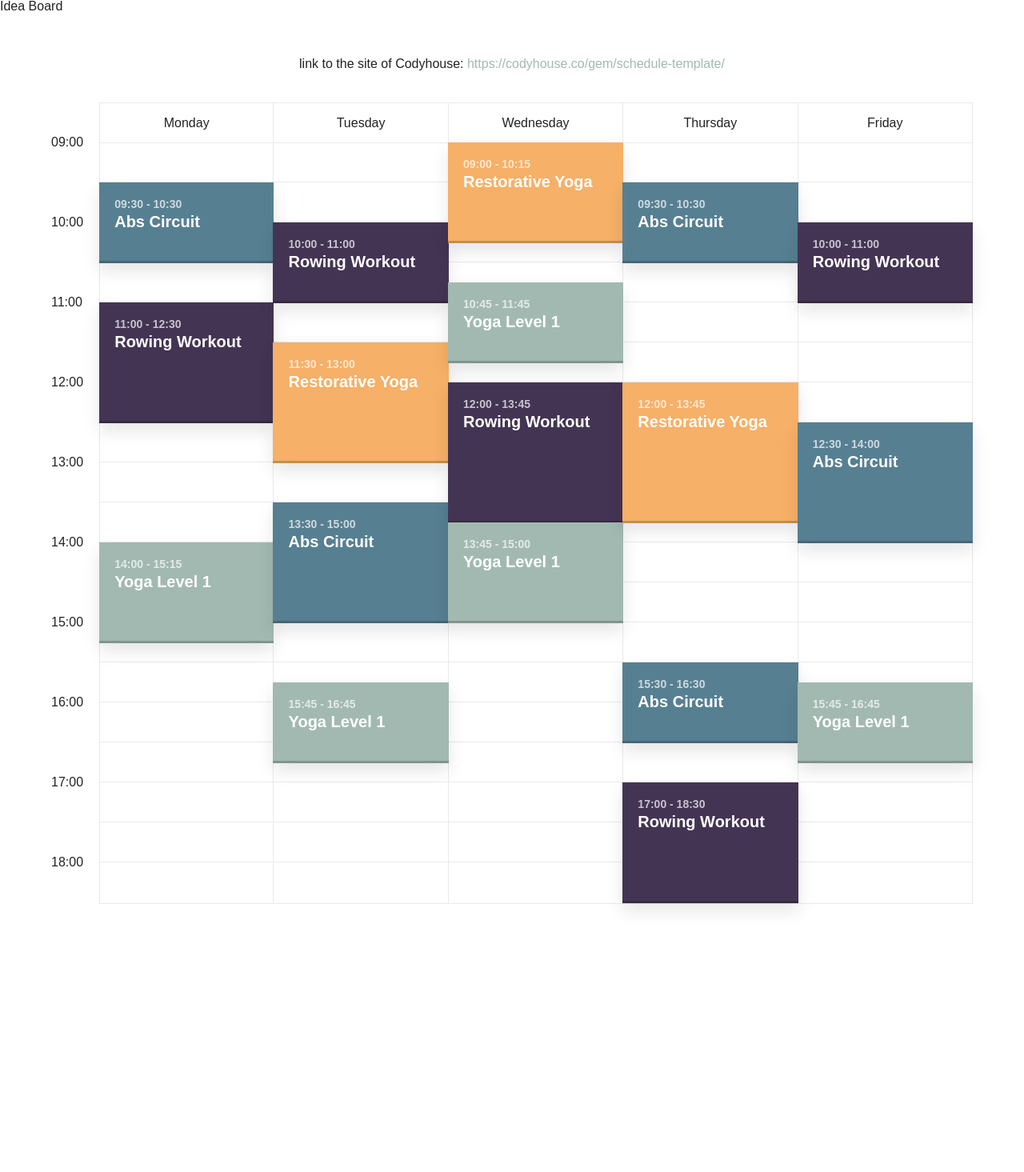
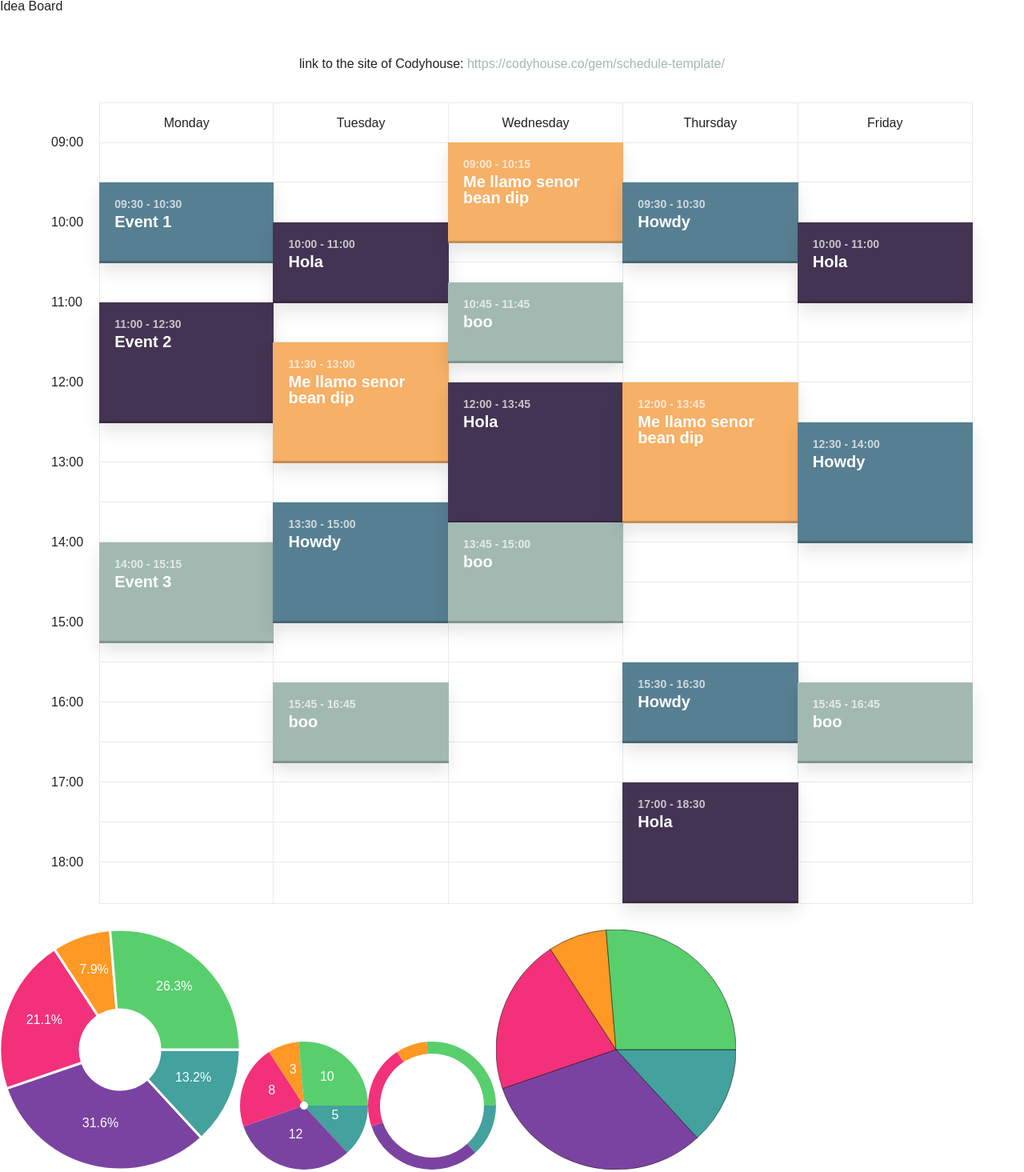
Before and after one commit to CT43/schedule-life-balance, a React (Create React App) app: page / in a window 1280 px wide. Shown: the whole page at 80% size. Before the commit the page ends 1162 px from the top, so only its background shows below. Built offline with nearby package versions, Linux system fonts and the light colour scheme.

Commit message:
add in pie chart html css js component

```diff
--- a/src/App.js
+++ b/src/App.js
@@ -2,6 +2,7 @@ import React, { Component } from 'react'
 import './App.css'
 import IdeasContainer from './components/IdeasContainer'
 import Schedule from './components/schedule'
+import PieChart from './components/PieChart'
 
 class App extends Component {
   render() {
@@ -11,6 +12,7 @@ class App extends Component {
           <h1>Idea Board</h1>
         </div>
         <Schedule />
+        <PieChart />
       </div>
     );
   }
--- /dev/null
+++ b/src/components/Pie.js
@@ -0,0 +1,53 @@
+import React, { Component } from 'react'
+import Slice from './Slice'
+
+
+class Pie extends Component {
+
+	render() {
+		var colors = this.props.colors,
+			colorsLength = colors.length,
+			labels = this.props.labels,
+			hole = this.props.hole,
+			radius = this.props.radius,
+			diameter = radius * 2,
+			self = this,
+			sum, startAngle, d = null;
+
+		sum = this.props.data.reduce(function (carry, current) { return carry + current }, 0);
+		startAngle = 0;
+
+
+		return (
+			<svg width={ diameter } height={ diameter } viewBox={ '0 0 ' + diameter + ' ' + diameter } xmlns="http://www.w3.org/2000/svg" version="1.1">
+				{ this.props.data.map(function (slice, sliceIndex) {
+					var angle, nextAngle, percent;
+
+					nextAngle = startAngle;
+					angle = (slice / sum) * 360;
+					percent = (slice / sum) * 100;
+					startAngle += angle;
+
+					return <Slice
+						key={ sliceIndex }
+						value={ slice }
+						percent={ self.props.percent }
+						percentValue={ percent.toFixed(1) }
+						startAngle={ nextAngle }
+						angle={ angle }
+						radius={ radius }
+						hole={ radius - hole }
+						trueHole={ hole }
+						showLabel= { labels }
+						fill={ colors[sliceIndex % colorsLength] }
+						stroke={ self.props.stroke }
+						strokeWidth={ self.props.strokeWidth }
+					/>
+				}) }
+
+			</svg>
+		);
+	}
+};
+
+export default Pie
--- /dev/null
+++ b/src/components/PieChart.js
@@ -0,0 +1,56 @@
+import React, { Component } from 'react'
+import Pie from './Pie'
+
+class PieChart extends Component {
+
+		state = {
+			data: [5, 12, 8, 3, 10]
+		}
+
+	render() {
+		var colors = ['#43A19E', '#7B43A1', '#F2317A', '#FF9824', '#58CF6C'];
+
+		return (
+		<div>
+			<Pie
+				data={ this.state.data }
+				radius={ 150 }
+				hole={ 50 }
+				colors={ colors }
+				labels={ true }
+				percent={ true }
+				strokeWidth={ 3 }
+				stroke={ '#fff' }
+			/>
+
+			<Pie
+				data={ this.state.data }
+				radius={ 80 }
+				hole={ 5 }
+				colors={ colors }
+				strokeWidth={ 3 }
+        labels={ true }
+			/>
+
+			<Pie
+				data={ this.state.data }
+				radius={ 80 }
+				hole={ 65 }
+				colors={ colors }
+				strokeWidth={ 1 }
+			/>
+
+			<Pie
+				data={ this.state.data }
+				radius={ 150 }
+				hole={ 0 }
+				colors={ colors }
+				strokeWidth={ 1 }
+				stroke={ 'rgba(0, 0, 0, .5)' }
+			/>
+		</div>
+		);
+	}
+};
+
+export default PieChart
--- /dev/null
+++ b/src/components/Slice.js
@@ -0,0 +1,97 @@
+import React, { Component } from 'react'
+
+class Slice extends Component {
+		state =  {
+			path: '',
+			x: 0,
+			y: 0
+		};
+
+
+   getAnglePoint(startAngle, endAngle, radius, x, y) {
+    	var x1, y1, x2, y2;
+
+    	x1 = x + radius * Math.cos(Math.PI * startAngle / 180);
+    	y1 = y + radius * Math.sin(Math.PI * startAngle / 180);
+    	x2 = x + radius * Math.cos(Math.PI * endAngle / 180);
+    	y2 = y + radius * Math.sin(Math.PI * endAngle / 180);
+
+    	return { x1, y1, x2, y2 };
+    }
+
+   getRandomInt(min, max) {
+    	return Math.floor(Math.random() * (max - min)) + min;
+    }
+
+
+	componentWillReceiveProps() {
+		this.setState({ path: '' });
+		this.animate();
+	}
+
+	componentDidMount() {
+		this.animate();
+	}
+
+	animate() {
+		this.draw(0);
+	}
+
+	draw(s) {
+
+		var p = this.props, path = [], a, b, c, self = this, step;
+
+		step = p.angle / (37.5 / 2);
+
+		if (s + step > p.angle) {
+			s = p.angle;
+		}
+
+		// Get angle points
+		a = this.getAnglePoint(p.startAngle, p.startAngle + s, p.radius, p.radius, p.radius);
+		b = this.getAnglePoint(p.startAngle, p.startAngle + s, p.radius - p.hole, p.radius, p.radius);
+
+		path.push('M' + a.x1 + ',' + a.y1);
+		path.push('A'+ p.radius +','+ p.radius +' 0 '+ (s > 180 ? 1 : 0) +',1 '+ a.x2 + ',' + a.y2);
+		path.push('L' + b.x2 + ',' + b.y2);
+		path.push('A'+ (p.radius- p.hole) +','+ (p.radius- p.hole) +' 0 '+ (s > 180 ? 1 : 0) +',0 '+ b.x1 + ',' + b.y1);
+
+		// Close
+		path.push('Z');
+
+		this.setState({ path: path.join(' ') });
+
+		if (s < p.angle) {
+			setTimeout(function () { self.draw(s + step) } , 16);
+		} else if (p.showLabel) {
+			c = this.getAnglePoint(p.startAngle, p.startAngle + (p.angle / 2), (p.radius / 2 + p.trueHole / 2), p.radius, p.radius);
+
+			this.setState({
+				x: c.x2,
+				y: c.y2
+			});
+		}
+	}
+
+	render() {
+
+
+		return (
+			<g overflow="hidden">
+				<path
+					d={ this.state.path }
+					fill={ this.props.fill }
+					stroke={ this.props.stroke }
+					strokeWidth={ this.props.strokeWidth ? this.props.strokeWidth : 3 }
+					 />
+				{ this.props.showLabel && this.props.percentValue > 5 ?
+					<text x={ this.state.x } y={ this.state.y } fill="#fff" textAnchor="middle">
+						{ this.props.percent ? this.props.percentValue + '%' : this.props.value }
+					</text>
+				: null }
+			</g>
+		);
+	}
+}
+
+export default Slice
--- a/src/components/schedule.js
+++ b/src/components/schedule.js
@@ -425,19 +425,19 @@ class Schedule extends Component {
       				<ul>
       					<li class="single-event" data-start="09:30" data-end="10:30" data-content="event-abs-circuit" data-event="event-1">
       						<a href="#0">
-      							<em class="event-name">Abs Circuit</em>
+      							<em class="event-name">Event 1</em>
       						</a>
       					</li>
 
       					<li class="single-event" data-start="11:00" data-end="12:30" data-content="event-rowing-workout" data-event="event-2">
       						<a href="#0">
-      							<em class="event-name">Rowing Workout</em>
+      							<em class="event-name">Event 2</em>
       						</a>
       					</li>
 
       					<li class="single-event" data-start="14:00" data-end="15:15"  data-content="event-yoga-1" data-event="event-3">
       						<a href="#0">
-      							<em class="event-name">Yoga Level 1</em>
+      							<em class="event-name">Event 3</em>
       						</a>
       					</li>
       				</ul>
@@ -449,25 +449,25 @@ class Schedule extends Component {
       				<ul>
       					<li class="single-event" data-start="10:00" data-end="11:00"  data-content="event-rowing-workout" data-event="event-2">
       						<a href="#0">
-      							<em class="event-name">Rowing Workout</em>
+      							<em class="event-name">Hola</em>
       						</a>
       					</li>
 
       					<li class="single-event" data-start="11:30" data-end="13:00"  data-content="event-restorative-yoga" data-event="event-4">
       						<a href="#0">
-      							<em class="event-name">Restorative Yoga</em>
+      							<em class="event-name">Me llamo senor bean dip</em>
       						</a>
       					</li>
 
       					<li class="single-event" data-start="13:30" data-end="15:00" data-content="event-abs-circuit" data-event="event-1">
       						<a href="#0">
-      							<em class="event-name">Abs Circuit</em>
+      							<em class="event-name">Howdy</em>
       						</a>
       					</li>
 
       					<li class="single-event" data-start="15:45" data-end="16:45"  data-content="event-yoga-1" data-event="event-3">
       						<a href="#0">
-      							<em class="event-name">Yoga Level 1</em>
+      							<em class="event-name">boo</em>
       						</a>
       					</li>
       				</ul>
@@ -479,25 +479,25 @@ class Schedule extends Component {
       				<ul>
       					<li class="single-event" data-start="09:00" data-end="10:15" data-content="event-restorative-yoga" data-event="event-4">
       						<a href="#0">
-      							<em class="event-name">Restorative Yoga</em>
+      							<em class="event-name">Me llamo senor bean dip</em>
       						</a>
       					</li>
 
       					<li class="single-event" data-start="10:45" data-end="11:45" data-content="event-yoga-1" data-event="event-3">
       						<a href="#0">
-      							<em class="event-name">Yoga Level 1</em>
+      							<em class="event-name">boo</em>
       						</a>
       					</li>
 
       					<li class="single-event" data-start="12:00" data-end="13:45"  data-content="event-rowing-workout" data-event="event-2">
       						<a href="#0">
-      							<em class="event-name">Rowing Workout</em>
+      							<em class="event-name">Hola</em>
       						</a>
       					</li>
 
       					<li class="single-event" data-start="13:45" data-end="15:00" data-content="event-yoga-1" data-event="event-3">
       						<a href="#0">
-      							<em class="event-name">Yoga Level 1</em>
+      							<em class="event-name">boo</em>
       						</a>
       					</li>
       				</ul>
@@ -509,25 +509,25 @@ class Schedule extends Component {
       				<ul>
       					<li class="single-event" data-start="09:30" data-end="10:30" data-content="event-abs-circuit" data-event="event-1">
       						<a href="#0">
-      							<em class="event-name">Abs Circuit</em>
+      							<em class="event-name">Howdy</em>
       						</a>
       					</li>
 
       					<li class="single-event" data-start="12:00" data-end="13:45" data-content="event-restorative-yoga" data-event="event-4">
       						<a href="#0">
-      							<em class="event-name">Restorative Yoga</em>
+      							<em class="event-name">Me llamo senor bean dip</em>
       						</a>
       					</li>
 
       					<li class="single-event" data-start="15:30" data-end="16:30" data-content="event-abs-circuit" data-event="event-1">
       						<a href="#0">
-      							<em class="event-name">Abs Circuit</em>
+      							<em class="event-name">Howdy</em>
       						</a>
       					</li>
 
       					<li class="single-event" data-start="17:00" data-end="18:30"  data-content="event-rowing-workout" data-event="event-2">
       						<a href="#0">
-      							<em class="event-name">Rowing Workout</em>
+      							<em class="event-name">Hola</em>
       						</a>
       					</li>
       				</ul>
@@ -539,19 +539,19 @@ class Schedule extends Component {
       				<ul>
       					<li class="single-event" data-start="10:00" data-end="11:00"  data-content="event-rowing-workout" data-event="event-2">
       						<a href="#0">
-      							<em class="event-name">Rowing Workout</em>
+      							<em class="event-name">Hola</em>
       						</a>
       					</li>
 
       					<li class="single-event" data-start="12:30" data-end="14:00" data-content="event-abs-circuit" data-event="event-1">
       						<a href="#0">
-      							<em class="event-name">Abs Circuit</em>
+      							<em class="event-name">Howdy</em>
       						</a>
       					</li>
 
       					<li class="single-event" data-start="15:45" data-end="16:45"  data-content="event-yoga-1" data-event="event-3">
       						<a href="#0">
-      							<em class="event-name">Yoga Level 1</em>
+      							<em class="event-name">boo</em>
       						</a>
       					</li>
       				</ul>
```
